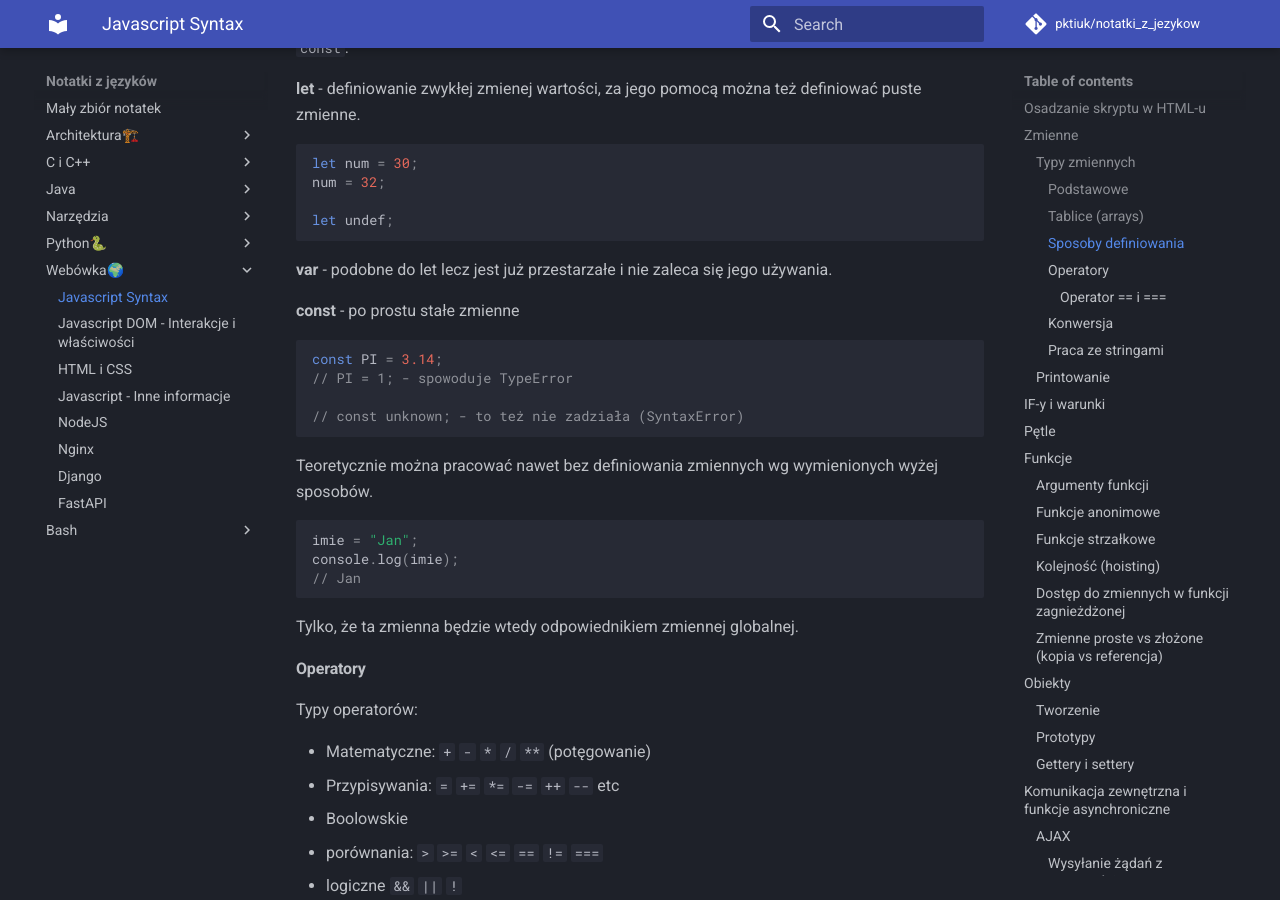
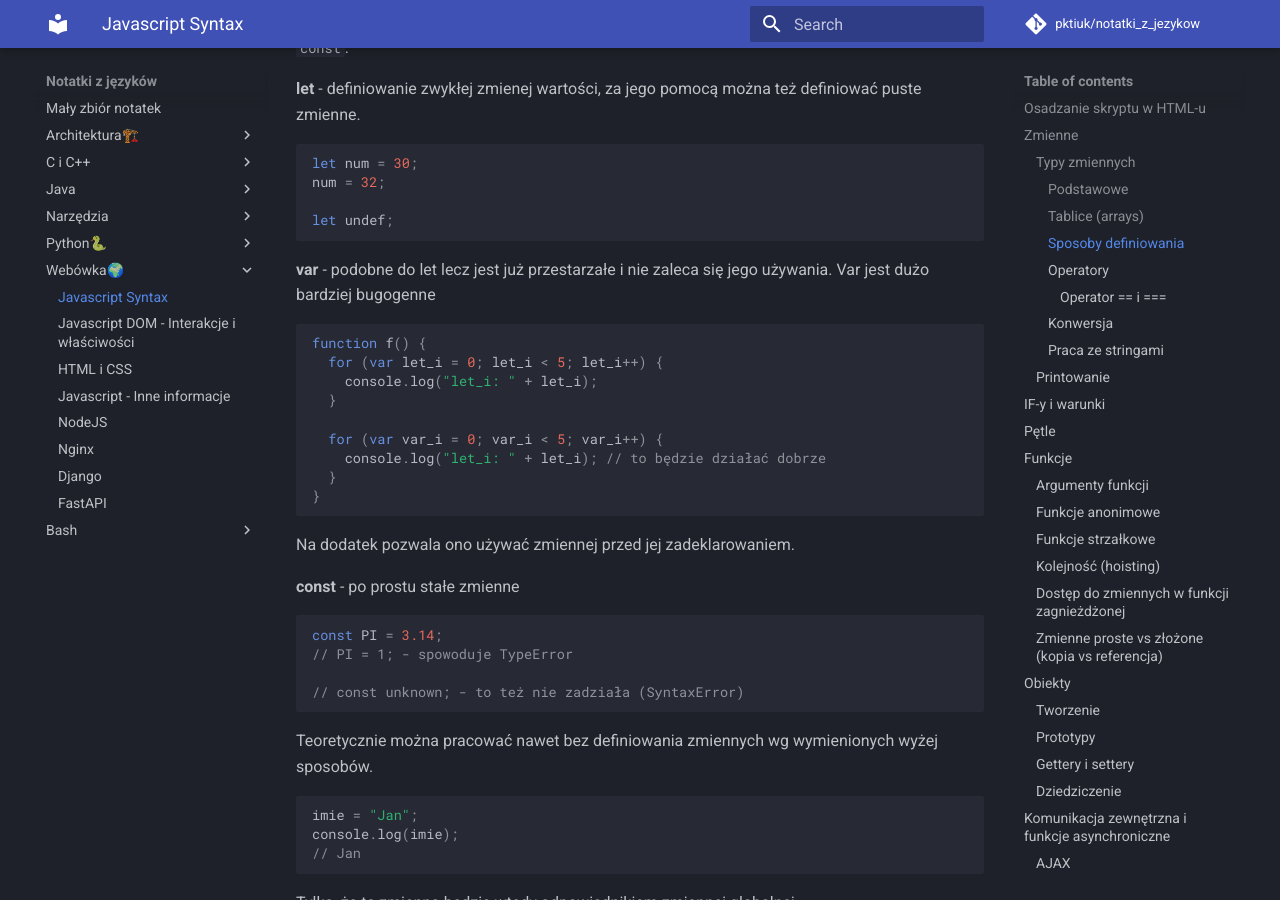
Before and after one commit to pktiuk/notatki_z_jezykow, an MkDocs documentation site: the page built from docs/Webówka🌍/1_javascript_syntax.md, in a window 1280 px wide and 900 px high, scrolled down 3194 px. Built offline with MkDocs 1.6.1 and Material for MkDocs 9.7.7, drawn with Linux system fonts in a browser that asks for light colours; comment, search, counter and statistics services are not loaded; some of the changed text lies outside the part shown.

Commit message:
JS syntax dopiski z labów

````diff
--- a/docs/Webówka🌍/1_javascript_syntax.md
+++ b/docs/Webówka🌍/1_javascript_syntax.md
@@ -166,7 +166,21 @@
 let undef;
 ```
 
-**var** - podobne do let lecz jest już przestarzałe i nie zaleca się jego używania.
+**var** - podobne do let lecz jest już przestarzałe i nie zaleca się jego używania. Var jest dużo bardziej bugogenne
+
+```js
+function f() {
+  for (var let_i = 0; let_i < 5; let_i++) {
+    console.log("let_i: " + let_i);
+  }
+
+  for (var var_i = 0; var_i < 5; var_i++) {
+    console.log("let_i: " + let_i); // to będzie działać dobrze
+  }
+}
+```
+
+Na dodatek pozwala ono używać zmiennej przed jej zadeklarowaniem.
 
 **const** - po prostu stałe zmienne
 
@@ -440,6 +454,13 @@
 // false
 ```
 
+- Możemy także przekazać do funkcji listę argumentów, które będą zmapowane na kolejne argumenty
+
+```js
+let vector = ["apple", 2, 3, 4];
+isApple(...vector);
+```
+
 Do argumentów możemy odwołać się poprzez:
 
 - nazwę
@@ -693,6 +714,35 @@
 account.latest;
 ```
 
+### Dziedziczenie
+
+Używając słowa kluczowego extends możemy także tworzeyć hiererchie klas
+
+```js
+class Animal {
+  //	nazwa;
+  constructor(nazwa) {
+    this.nazwa = nazwa;
+  }
+  habla() {}
+  nazwaAnimal() {
+    return this.nazwa;
+  }
+}
+
+class Pies extends Animal {
+  constructor() {
+    super("Pies");
+  }
+  habla() {
+    return "hau";
+  }
+}
+
+let perro = new Perro();
+console.log(perro.nazwaAnimal() + " dice " + perro.habla());
+```
+
 ## Komunikacja zewnętrzna i funkcje asynchroniczne
 
 Aby zapobiec marnowaniu czasu niektóre funkcje w JS-ie zostały zaimplementowane asynchronicznie.
````
